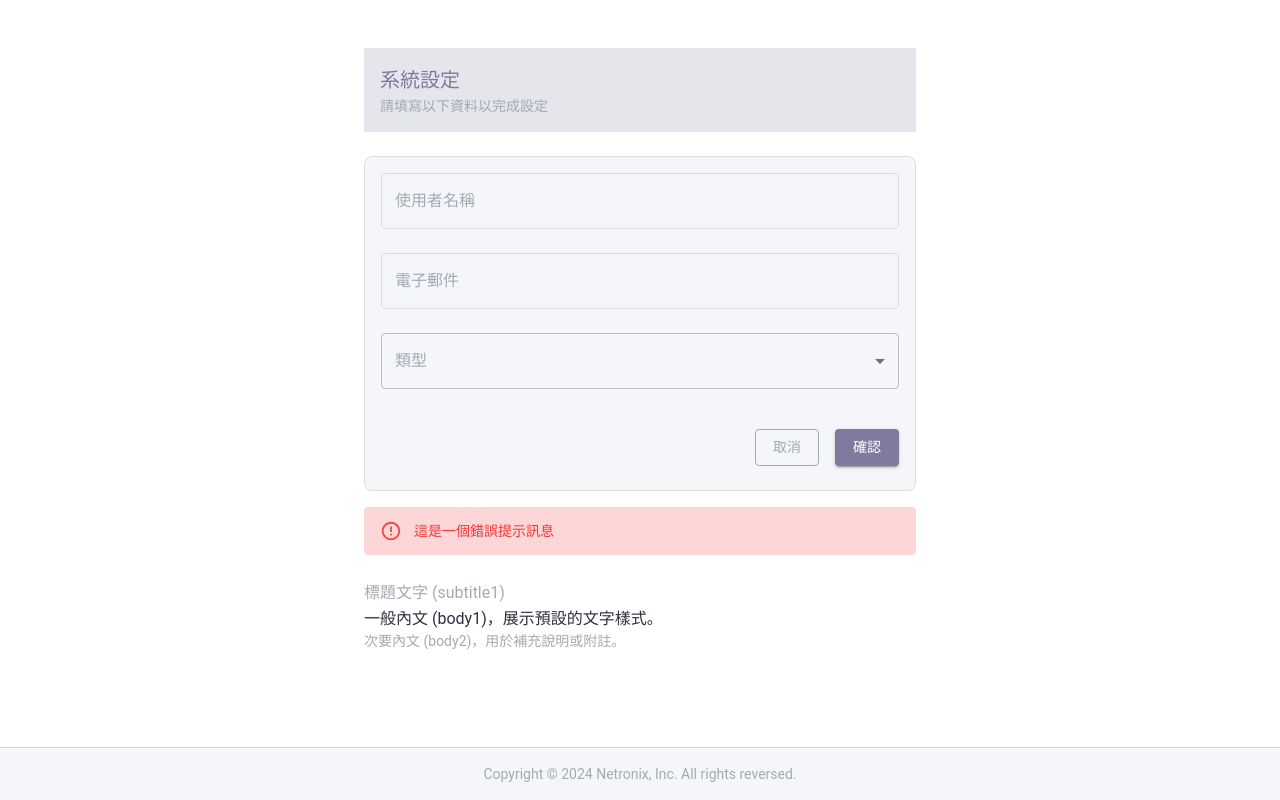
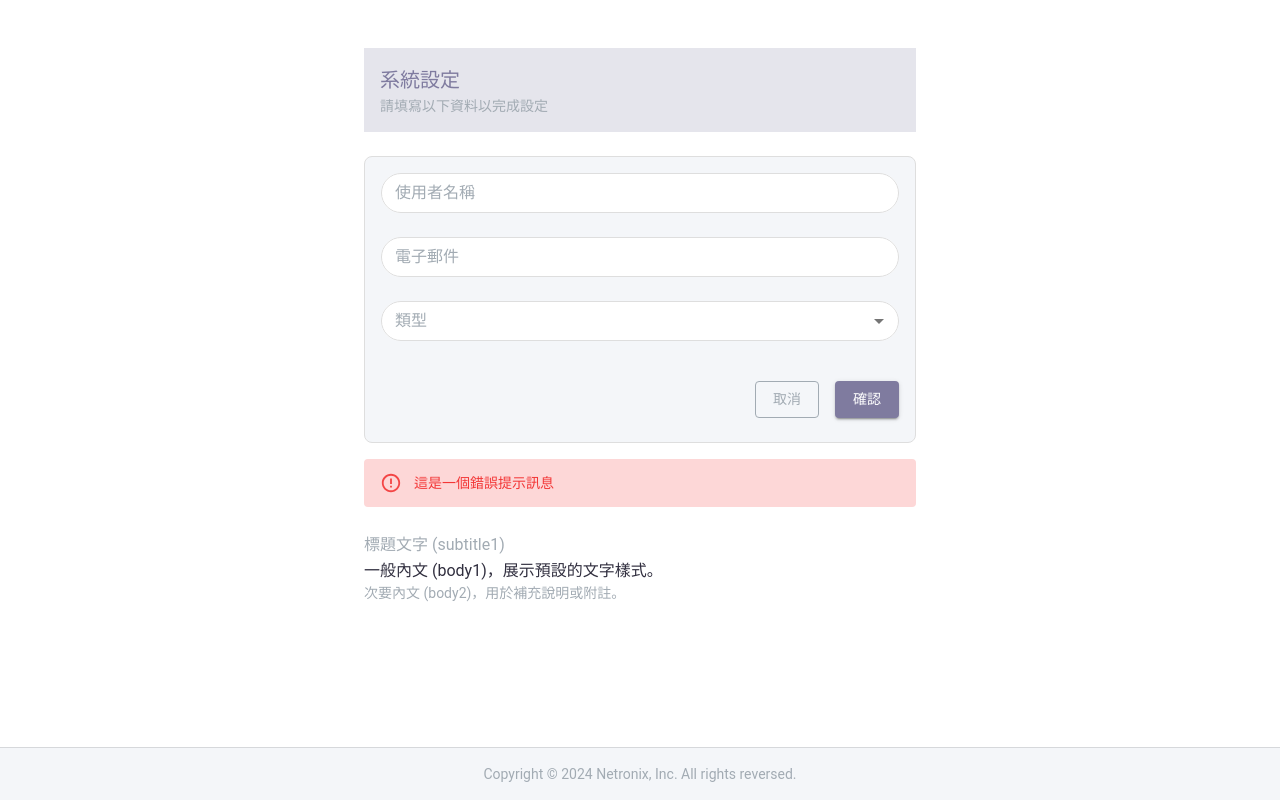
Before and after one commit to tsia-sionghai/epd-config-tool, a React (Vite) app: page /form-example in a window 1280 px wide. Built offline with nearby package versions, Linux system fonts and the light colour scheme.

Commit message:
Update the theme.ts file continuously

```diff
--- a/src/theme.ts
+++ b/src/theme.ts
@@ -83,30 +83,155 @@ const theme = createTheme({
     },
   },
   components: {
+    // TextField 樣式
     MuiTextField: {
       styleOverrides: {
         root: {
           '& .MuiOutlinedInput-root': {
+            backgroundColor: colors.white,
+            borderRadius: '20px',
+            height: '40px',
             '& fieldset': {
               borderColor: colors.lightGray,
             },
             '&:hover fieldset': {
               borderColor: colors.darkGray,
             },
-            '&.Mui-focused fieldset': {
-              borderColor: colors.brightPurple,
+            '&.Mui-focused': {
+              backgroundColor: colors.lightBlue60,
+              '& fieldset': {
+                borderColor: colors.brightPurple,
+              },
             },
-            '&.Mui-error fieldset': {
-              borderColor: colors.red,
+            '&.Mui-error': {
+              backgroundColor: colors.red20,
+              '& fieldset': {
+                borderColor: colors.red,
+              },
+            },
+          },
+          '& .MuiOutlinedInput-input': {
+            height: '40px',
+            padding: '0 14px',
+            lineHeight: '40px',
+          },
+          '& .MuiInputLabel-outlined': {
+            transform: 'translate(14px, 8px) scale(1)',
+            '&.MuiInputLabel-shrink': {
+              transform: 'translate(14px, -9px) scale(0.75)',
+            },
+          },
+          '& .MuiOutlinedInput-notchedOutline': {
+            borderRadius: '20px',
+          },
+          '& .MuiFormHelperText-root.Mui-error': {
+            color: colors.red,
+            marginLeft: '14px',
+          },
+        },
+      },
+    },
+    // Select 樣式
+    MuiSelect: {
+      styleOverrides: {
+        root: {
+          height: '40px',
+          '& .MuiOutlinedInput-input': {
+            padding: '0 14px',
+          },
+          '& .MuiSelect-select.MuiSelect-outlined.MuiInputBase-input.MuiOutlinedInput-input': {
+            height: '40px',
+            paddingTop: 0,
+            paddingBottom: 0,
+            display: 'flex',
+            alignItems: 'center',
+          },
+          '.css-rc5iig-MuiSelect-select-MuiInputBase-input-MuiOutlinedInput-input': {
+            display: 'flex',
+            alignItems: 'center',
+            height: '40px',
+          },
+        },
+        select: {
+          height: '40px',
+          minHeight: '40px',
+          display: 'flex',
+          alignItems: 'center',
+          paddingRight: '32px',
+        },
+        icon: {
+          top: 'calc(50% - 12px)',
+          right: '8px',
+        },
+      },
+    },
+    MuiInputLabel: {
+      styleOverrides: {
+        root: {
+          '&.MuiInputLabel-outlined': {
+            transform: 'translate(14px, 8px) scale(1)',
+          },
+          '&.MuiInputLabel-shrink': {
+            transform: 'translate(14px, -9px) scale(0.75)',
+          },
+          // Select 的標籤位置調整
+          '&.MuiInputLabel-outlined.MuiInputLabel-shrink': {
+            transform: 'translate(14px, -9px) scale(0.75)',
+          },
+        },
+        outlined: {
+          transform: 'translate(14px, 8px) scale(1)',
+          '&.MuiInputLabel-shrink': {
+            transform: 'translate(14px, -9px) scale(0.75)',
+          },
+        },
+      },
+    },
+
+    // 調整 FormControl 的樣式以確保標籤位置正確
+    MuiFormControl: {
+      styleOverrides: {
+        root: {
+          '& .MuiInputLabel-root': {
+            transform: 'translate(14px, 8px) scale(1)',
+            '&.MuiInputLabel-shrink': {
+              transform: 'translate(14px, -9px) scale(0.75)',
             },
           },
         },
       },
     },
-    // 可以添加其他組件的樣式覆蓋
+    // OutlinedInput 共用樣式
+    MuiOutlinedInput: {
+      styleOverrides: {
+        root: {
+          height: '40px',
+          backgroundColor: colors.white,
+          borderRadius: '20px',
+          '&:hover .MuiOutlinedInput-notchedOutline': {
+            borderColor: colors.darkGray,
+          },
+          '&.Mui-focused': {
+            backgroundColor: colors.lightBlue60,
+            '& .MuiOutlinedInput-notchedOutline': {
+              borderColor: colors.brightPurple,
+            },
+          },
+        },
+        input: {
+          height: '40px',
+          padding: '0 14px',
+          display: 'flex',
+          alignItems: 'center',
+        },
+        notchedOutline: {
+          borderColor: colors.lightGray,
+          borderRadius: '20px',
+        },
+      },
+    },
   },
 });
 
-// 導出顏色常量供直接使用
 export { colors };
 export default theme;
```
